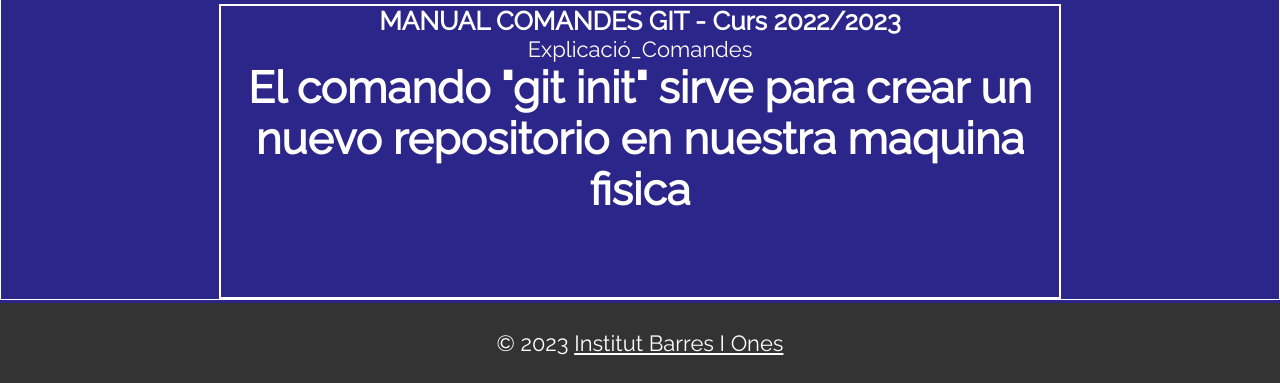
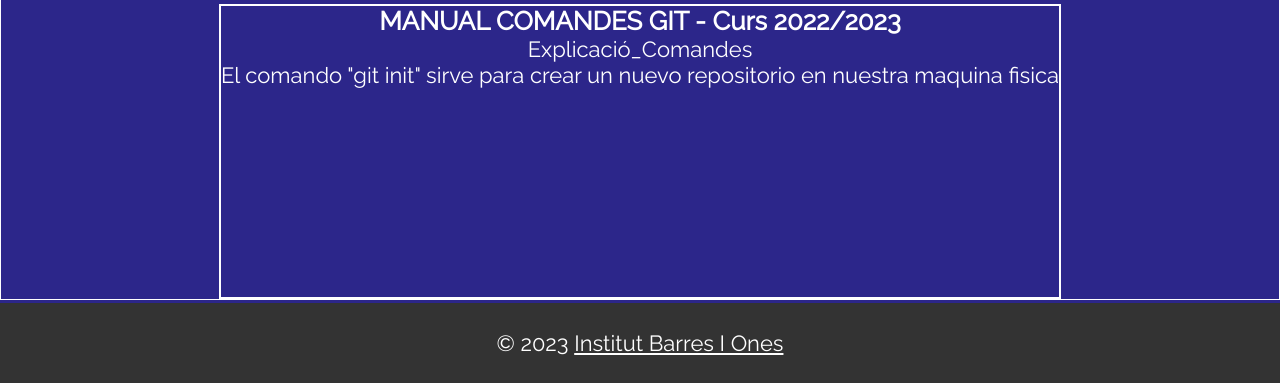
Before and after one commit to LidiaPerezDiaz/UF2_M8_GitHub_2023, a plain HTML site: page pages/RNM.html in a window 1280 px wide. Shown: the part 443-826 px from the top of the page. Drawn offline with Linux system fonts and the light colour scheme.

```diff
--- a/pages/RNM.html
+++ b/pages/RNM.html
@@ -20,7 +20,7 @@
         <div class="texto1">
                 <h3>MANUAL COMANDES GIT - Curs 2022/2023</h3>
                 <p>Explicació_Comandes</p>
-                <h1>El comando "git init" sirve para crear un nuevo repositorio en nuestra maquina fisica</h1>
+                <p>El comando "git init" sirve para crear un nuevo repositorio en nuestra maquina fisica</h1>
         </div>
     </div>
     <footer id="main-footer">
```
